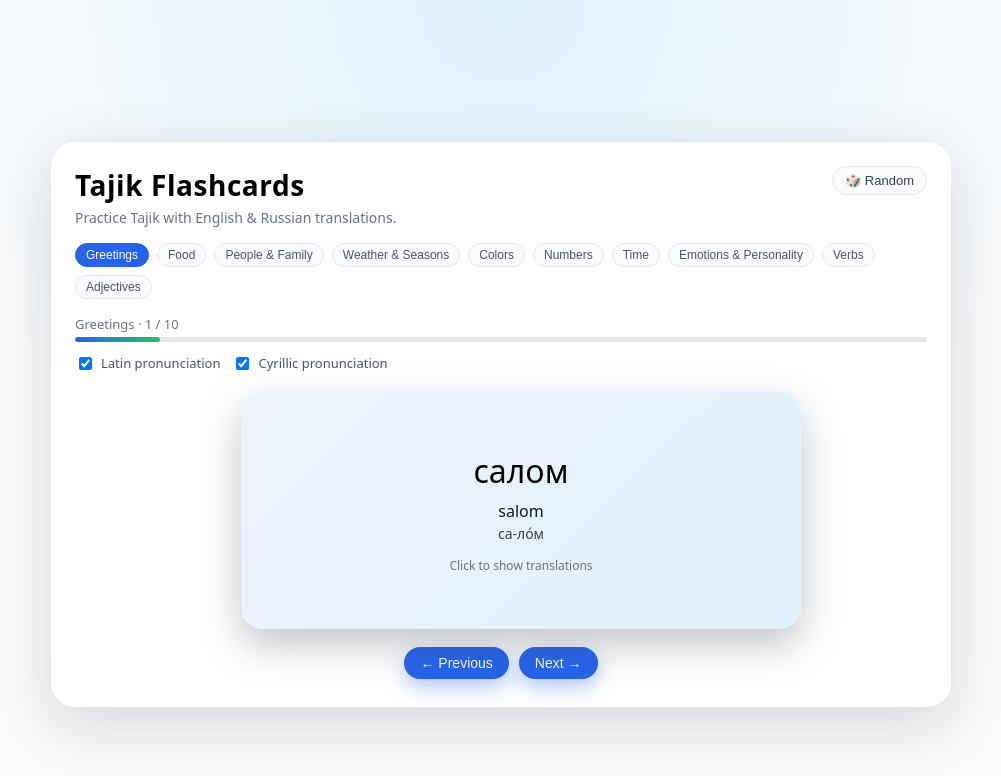
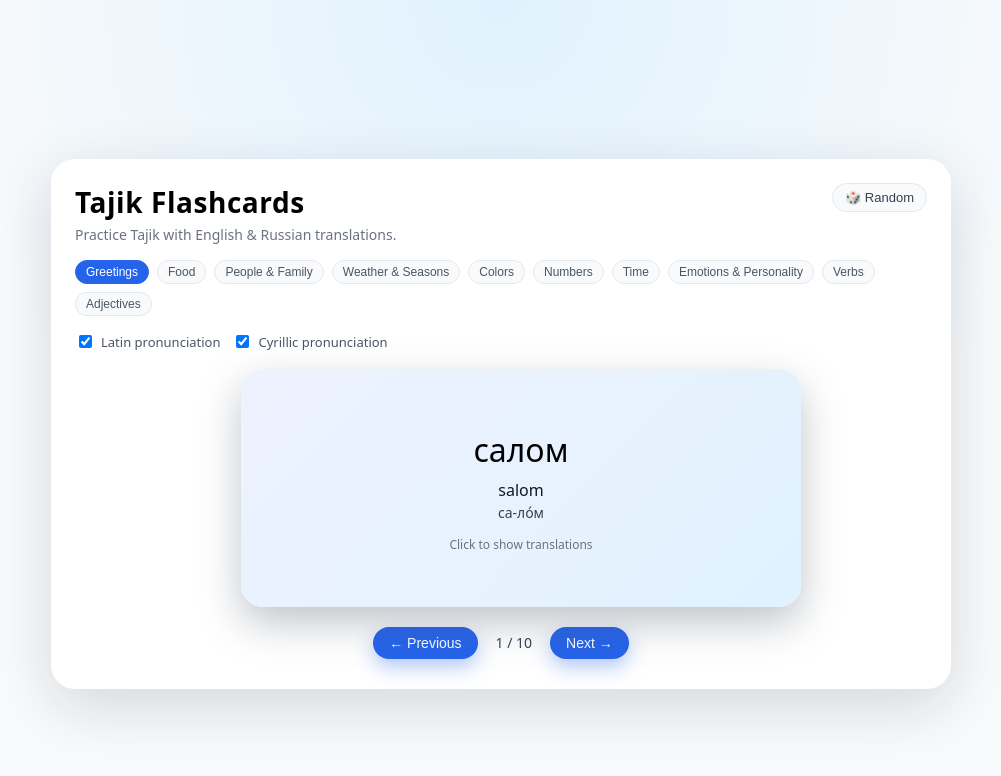
Before and after one commit to ShahromDehoti/Sukhan, a React (Vite) app in the folder tajik-flashcards/: page / in a window 1280 px wide. Shown: the top 776 px of the page, without its empty margins (139-1140 px from the left). Built offline with nearby package versions, Linux system fonts and the light colour scheme.

Commit message:
remove the progress bar and place the counter between previous and next buttons

```diff
--- a/tajik-flashcards/src/App.css
+++ b/tajik-flashcards/src/App.css
@@ -94,32 +94,6 @@
     background: #2563eb;
     border-color: #2563eb;
     color: white;
-  }
-
-  /* Progress */
-  .progress-row {
-    margin-bottom: 12px;
-  }
-
-  .progress-text {
-    display: block;
-    font-size: 13px;
-    color: #6b7280;
-    margin-bottom: 4px;
-  }
-
-  .progress-bar {
-    width: 100%;
-    height: 5px;
-    border-radius: 999px;
-    background: #e5e7eb;
-    overflow: hidden;
-  }
-
-  .progress-bar-fill {
-    height: 100%;
-    background: linear-gradient(90deg, #2563eb, #22c55e);
-    border-radius: 999px;
   }
 
   /* Toggles */
@@ -236,8 +210,24 @@
   .nav-row {
     display: flex;
     justify-content: center;
+    align-items: center;
     gap: 10px;
     margin-top: 6px;
+  }
+
+  .nav-counter {
+    display: flex;
+    align-items: center;
+    justify-content: center;
+
+    height: 36px;               /* match button height */
+    padding: 0 8px;             /* small horizontal spacing */
+
+    font-size: 14px;
+    font-weight: 500;
+    color: #374151;
+
+    line-height: 1;             /* prevent visual vertical shift */
   }
 
   .primary-button {
--- a/tajik-flashcards/src/App.jsx
+++ b/tajik-flashcards/src/App.jsx
@@ -66,8 +66,6 @@ function App() {
     );
   }
 
-  const progress = ((index + 1) / words.length) * 100;
-
   return (
     <div className="app-root">
       <div className="app-card">
@@ -98,19 +96,6 @@ function App() {
               {label}
             </button>
           ))}
-        </div>
-
-        {/* Progress */}
-        <div className="progress-row">
-          <span className="progress-text">
-            {CATEGORY_LABELS[category]} · {index + 1} / {words.length}
-          </span>
-          <div className="progress-bar">
-            <div
-              className="progress-bar-fill"
-              style={{ width: `${progress}%` }}
-            />
-          </div>
         </div>
 
         {/* Toggles */}
@@ -184,6 +169,11 @@ function App() {
           <button className="primary-button" onClick={handlePrev}>
             ← Previous
           </button>
+
+          <span className="nav-counter">
+            {index + 1} / {words.length}
+          </span>
+
           <button className="primary-button" onClick={handleNext}>
             Next →
           </button>
```
